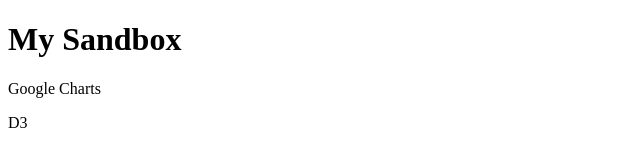
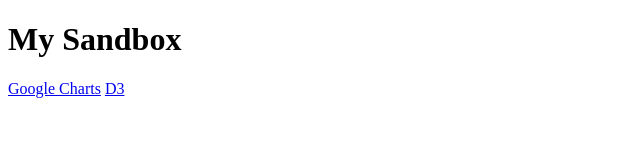
Before and after one commit to weraines/sandbox, a plain HTML site: page index.html in a window 1280 px wide. Shown: the whole page, without its empty margins (0-640 px from the left). Drawn offline with Linux system fonts and the light colour scheme.

Commit message:
Added Links
Changed google charts and D3 from text to links

```diff
--- a/index.html
+++ b/index.html
@@ -4,8 +4,8 @@
 
 <h1>My Sandbox</h1>
 
-<p>Google Charts</p>
-<p>D3</p>
+<a href="google\index.html">Google Charts</a>
+<a href="d3\index.html">D3</a>
 
 </body>
 </html>
```
